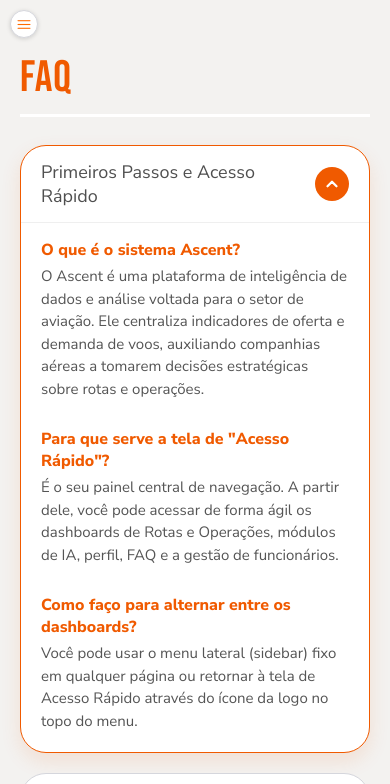
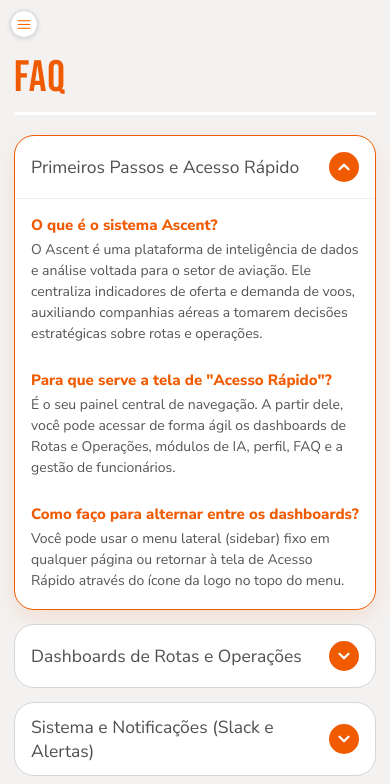
Before and after one commit to AscentCompany/site-Ascent, a website: page ascent-api/public/dashboard/faq.html in a window 390 px wide. Both pictures are taken after a click on the button "Primeiros Passos e Acesso Rápido". Shown: the top 784 px of the page. Drawn offline with nearby package versions, Linux system fonts and the light colour scheme.

Commit message:
feat: adicionando responsividade a tela de FAQ

```diff
--- a/ascent-api/public/css/faq.css
+++ b/ascent-api/public/css/faq.css
@@ -290,6 +290,7 @@
   .main, body.menu-fechado .main {
     margin-left: 0;
     padding: 56px 20px 30px;
+    align-items: flex-start;
   }
   .btn-menu, body.menu-fechado .btn-menu { left: 10px; top: 10px; }
   body:not(.menu-fechado) .overlay { display: block; }
@@ -304,3 +305,51 @@
     padding: 4px 20px 20px;
   }
 }
+
+@media (max-width: 600px) {
+  .main, body.menu-fechado .main {
+    padding: 56px 14px 24px;
+  }
+
+  .faq-header {
+    padding-bottom: 12px;
+    margin-bottom: 20px;
+  }
+
+  .faq-header h1 {
+    font-size: clamp(36px, 12vw, 44px);
+  }
+
+  .faq-list {
+    gap: 14px;
+  }
+
+  .faq-item {
+    border-radius: 20px;
+  }
+
+  .faq-trigger {
+    min-height: 62px;
+    padding: 12px 16px;
+    gap: 12px;
+    font-size: clamp(16px, 4.5vw, 18px);
+  }
+
+  .faq-icon {
+    width: 30px;
+    height: 30px;
+  }
+
+  .faq-content-inner {
+    padding: 4px 16px 18px;
+    gap: 14px;
+  }
+
+  .qa-block h3 {
+    font-size: 15px;
+  }
+
+  .qa-block p {
+    font-size: 14px;
+  }
+}
--- a/ascent-api/public/dashboard/faq.html
+++ b/ascent-api/public/dashboard/faq.html
@@ -235,8 +235,21 @@
         } else {
           item.classList.add('aberto');
           trigger.setAttribute('aria-expanded', 'true');
-          content.style.maxHeight = content.scrollHeight + 'px';
+          content.style.maxHeight = 'none';
+          const alturaConteudo = content.scrollHeight + 'px';
+          content.style.maxHeight = '0px';
+          content.offsetHeight;
+          content.style.maxHeight = alturaConteudo;
         }
+      });
+    });
+
+    window.addEventListener('resize', () => {
+      faqItems.forEach(item => {
+        if (!item.classList.contains('aberto')) return;
+        const content = item.querySelector('.faq-content');
+        content.style.maxHeight = 'none';
+        content.style.maxHeight = content.scrollHeight + 'px';
       });
     });
   </script>
```
